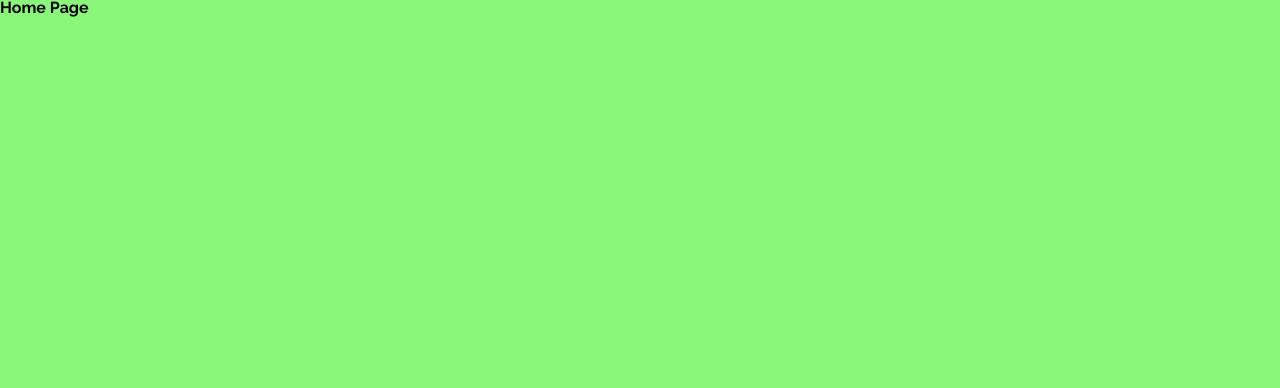
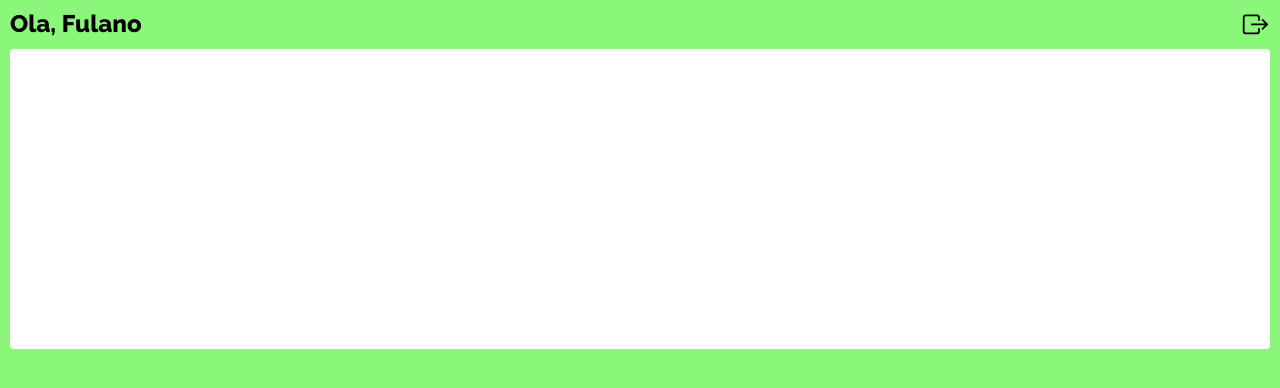
Before and after one commit to MatheusBalcky/My-Tracking-Money-Front-end, a React (Vite) app: page /home in a window 1280 px wide. Shown: the top 388 px of the page. Built offline with nearby package versions, Linux system fonts and the light colour scheme; a web font is replaced by a local one.

Commit message:
📦 NEW: New component HomePage added but not 100%

```diff
--- a/src/pages/HomePage.tsx
+++ b/src/pages/HomePage.tsx
@@ -1,4 +1,57 @@
+import styled from "styled-components";
+import { IoExitOutline } from "react-icons/io5";
 
 export default function HomePage (){
-  return <h1>Home Page</h1>
+  return (
+    <BackgroundHomePage>
+      <Header>
+        <h1>Ola, Fulano</h1>
+        <IoExitOutline className="iconExit"/>
+      </Header>
+      <Dashboard></Dashboard>
+      <Footer></Footer>
+    </BackgroundHomePage>
+  );
 }
+
+const BackgroundHomePage = styled.div`
+  box-sizing: border-box;
+  display: flex;
+  flex-direction: column;
+  height: 100vh;
+  padding: 10px;
+  align-items: center;
+  gap: 10px;
+`;
+
+const Header = styled.div`
+  display: flex;
+  width: 100%;
+  justify-content: space-between;
+  align-items: center;
+
+  h1{
+    font-weight: 800;
+    font-size: 1.5em;
+  }
+
+  .iconExit {
+    font-size: 1.8em;
+    cursor: pointer;
+    &:hover{
+      color: white;
+    }
+  }
+
+`;
+
+const Dashboard = styled.div`
+  background-color: white;
+  width: 100%;
+  height: 300px;
+  border-radius: 4px;
+`;
+
+const Footer = styled.div`
+
+`;
```
